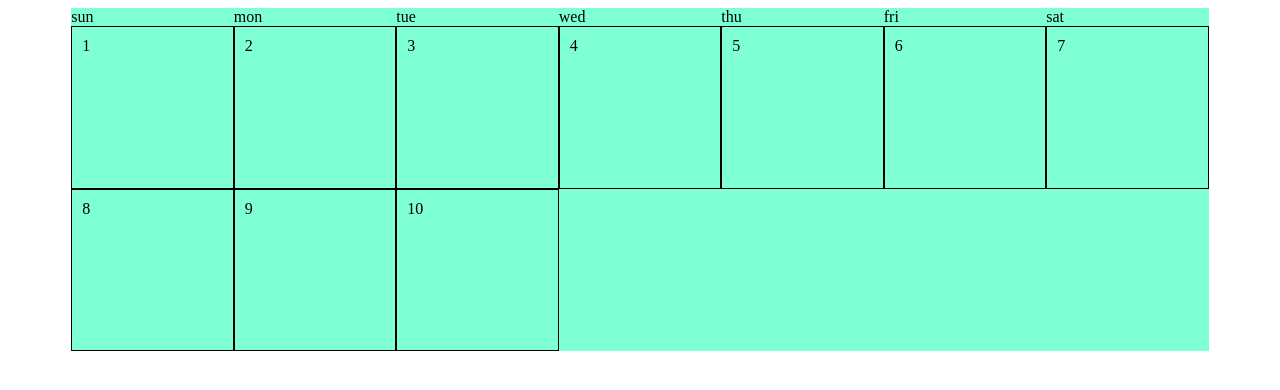
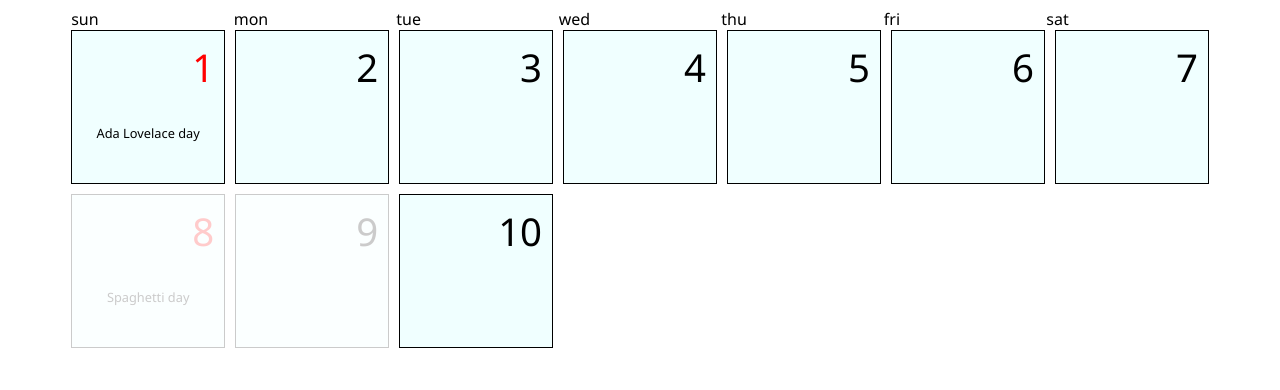
Before and after one commit to kolya-rm/Piscine-Days-Calendar-Project, a website with bundled scripts: page index.html in a window 1280 px wide. Built offline with nearby package versions, Linux system fonts and the light colour scheme.

Commit message:
Define calendar day and its inner elements. Implemented calendar day styles.

```diff
--- a/index.html
+++ b/index.html
@@ -19,16 +19,86 @@
                     <div>sat</div>
                 </div>
                 <div id="month-days">
-                    <div class="day">1</div>
-                    <div class="day">2</div>
-                    <div class="day">3</div>
-                    <div class="day">4</div>
-                    <div class="day">5</div>
-                    <div class="day">6</div>
-                    <div class="day">7</div>
-                    <div class="day">8</div>
-                    <div class="day">9</div>
-                    <div class="day">10</div>
+                    <div class="day day-sunday">
+                        <div class="day-number">
+                            <p>1</p>
+                        </div>
+                        <div class="day-description">
+                            <p>Ada Lovelace day</p>
+                        </div>
+                    </div>
+                    <div class="day">
+                        <div class="day-number">
+                            <p>2</p>
+                        </div>
+                        <div class="day-description">
+                            <p></p>
+                        </div>
+                    </div>
+                    <div class="day">
+                        <div class="day-number">
+                            <p>3</p>
+                        </div>
+                        <div class="day-description">
+                            <p></p>
+                        </div>
+                    </div>
+                    <div class="day">
+                        <div class="day-number">
+                            <p>4</p>
+                        </div>
+                        <div class="day-description">
+                            <p></p>
+                        </div>
+                    </div>
+                    <div class="day">
+                        <div class="day-number">
+                            <p>5</p>
+                        </div>
+                        <div class="day-description">
+                            <p></p>
+                        </div>
+                    </div>
+                    <div class="day">
+                        <div class="day-number">
+                            <p>6</p>
+                        </div>
+                        <div class="day-description">
+                            <p></p>
+                        </div>
+                    </div>
+                    <div class="day">
+                        <div class="day-number">
+                            <p>7</p>
+                        </div>
+                        <div class="day-description">
+                            <p></p>
+                        </div>
+                    </div>
+                    <div class="day day-sunday day-non-current-month">
+                        <div class="day-number">
+                            <p>8</p>
+                        </div>
+                        <div class="day-description">
+                            <p>Spaghetti day</p>
+                        </div>
+                    </div>
+                    <div class="day day-non-current-month">
+                        <div class="day-number">
+                            <p>9</p>
+                        </div>
+                        <div class="day-description">
+                            <p></p>
+                        </div>
+                    </div>
+                    <div class="day">
+                        <div class="day-number">
+                            <p>10</p>
+                        </div>
+                        <div class="day-description">
+                            <p></p>
+                        </div>
+                    </div>
                 </div>
             </section>
         </main>
--- a/style.css
+++ b/style.css
@@ -1,7 +1,10 @@
+body {
+  font-family: 'Segoe UI', Tahoma, Geneva, Verdana, sans-serif;
+}
+
 #calendar {
   width: 90%;
   margin: auto;
-  background-color: aquamarine;
 }
 
 #week-days {
@@ -12,10 +15,43 @@
 #month-days {
   display: grid;
   grid-template-columns: repeat(7, 1fr);
+  gap: 10px;
+}
+
+#month-days .day {
+  border: 1px solid;
+
 }
 
 .day {
-  border: 1px solid;
-  aspect-ratio: 1 / 1;
+  display: grid;
+  grid-template-rows: 1fr 2fr;
+  aspect-ratio:
+   1 / 1;
   padding: 10px;
+  background-color: azure;
 }
+
+.day-non-current-month {
+  opacity: 0.2;
+}
+
+.day-number p {
+  text-align: right;
+  font-size: 3vw;
+  margin: 0px;
+}
+
+.day-description {
+  align-items: center;
+  align-content: center;
+}
+
+.day-description p {
+  font-size: 1vw;
+  text-align: center;
+}
+
+.day-sunday .day-number {
+  color: red;
+}
```
